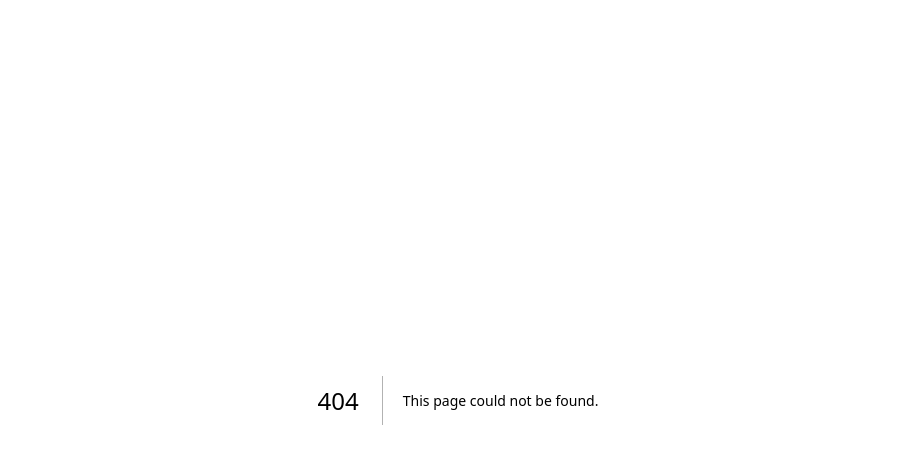
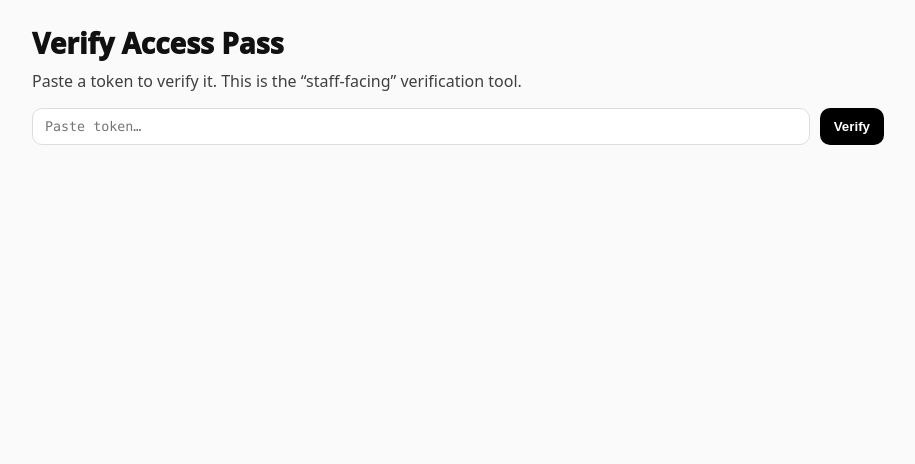
Before and after one commit to M4G3LL4N0/access-layer, a Next.js app: page /verify in a window 1280 px wide. Before the commit this address had no page. Shown: the top 464 px of the page, without its empty margins (182-1097 px from the left). Built offline with nearby package versions, Linux system fonts and the light colour scheme.

Commit message:
Add staff-facing verify page with QR for access passes

```diff
--- a/package.json
+++ b/package.json
@@ -13,6 +13,7 @@
     "@supabase/supabase-js": "^2.95.3",
     "leaflet": "^1.9.4",
     "next": "16.1.6",
+    "qrcode.react": "^4.2.0",
     "react": "19.2.3",
     "react-dom": "19.2.3",
     "react-leaflet": "^5.0.0",
--- /dev/null
+++ b/src/app/verify/page.tsx
@@ -0,0 +1,105 @@
+"use client";
+
+import { useState } from "react";
+import QRCode from "qrcode.react";
+
+export default function VerifyPage() {
+  const [token, setToken] = useState("");
+  const [result, setResult] = useState<any>(null);
+  const [loading, setLoading] = useState(false);
+
+  async function check() {
+    setLoading(true);
+    setResult(null);
+    try {
+      const res = await fetch(`/api/pass/${encodeURIComponent(token)}`, { cache: "no-store" });
+      const json = await res.json();
+      setResult({ ok: res.ok, ...json });
+    } catch (e: any) {
+      setResult({ ok: false, error: e?.message || "Unknown error" });
+    } finally {
+      setLoading(false);
+    }
+  }
+
+  const url = token ? `${typeof window !== "undefined" ? window.location.origin : ""}/api/pass/${encodeURIComponent(token)}` : "";
+
+  return (
+    <main style={{ padding: 24, fontFamily: "system-ui", maxWidth: 900, margin: "0 auto" }}>
+      <h1 style={{ fontSize: 28, fontWeight: 950, margin: 0 }}>Verify Access Pass</h1>
+      <p style={{ marginTop: 8, opacity: 0.8 }}>
+        Paste a token to verify it. This is the “staff-facing” verification tool.
+      </p>
+
+      <div style={{ marginTop: 14, display: "flex", gap: 10, flexWrap: "wrap" }}>
+        <input
+          value={token}
+          onChange={(e) => setToken(e.target.value)}
+          placeholder="Paste token…"
+          style={{
+            flex: "1 1 360px",
+            padding: "10px 12px",
+            borderRadius: 10,
+            border: "1px solid #ddd",
+            fontFamily: "ui-monospace, SFMono-Regular, Menlo, Monaco, Consolas, monospace",
+          }}
+        />
+        <button
+          onClick={check}
+          disabled={!token || loading}
+          style={{
+            padding: "10px 14px",
+            borderRadius: 10,
+            border: "none",
+            background: "black",
+            color: "white",
+            fontWeight: 900,
+            cursor: "pointer",
+          }}
+        >
+          {loading ? "Checking…" : "Verify"}
+        </button>
+      </div>
+
+      {token ? (
+        <div style={{ marginTop: 16, display: "flex", gap: 20, flexWrap: "wrap", alignItems: "center" }}>
+          <div style={{ padding: 14, border: "1px solid #eee", borderRadius: 16, background: "white" }}>
+            <div style={{ fontWeight: 900, marginBottom: 10 }}>QR (API verification)</div>
+            <QRCode value={url} size={180} />
+            <div style={{ marginTop: 10, fontSize: 12, opacity: 0.75, maxWidth: 220, wordBreak: "break-all" }}>
+              {url}
+            </div>
+          </div>
+
+          {result ? (
+            <div
+              style={{
+                flex: "1 1 360px",
+                padding: 16,
+                borderRadius: 16,
+                border: "1px solid #eee",
+                background: "white",
+              }}
+            >
+              <div style={{ fontWeight: 950, fontSize: 18 }}>
+                {result.ok ? "✅ VALID" : "❌ INVALID"}
+              </div>
+              <pre
+                style={{
+                  marginTop: 10,
+                  padding: 12,
+                  borderRadius: 12,
+                  background: "#f7f7f7",
+                  overflowX: "auto",
+                  fontSize: 12,
+                }}
+              >
+{JSON.stringify(result, null, 2)}
+              </pre>
+            </div>
+          ) : null}
+        </div>
+      ) : null}
+    </main>
+  );
+}
```
Also changed, not shown: 1 other file (tests, documents, lock files or other folders).
